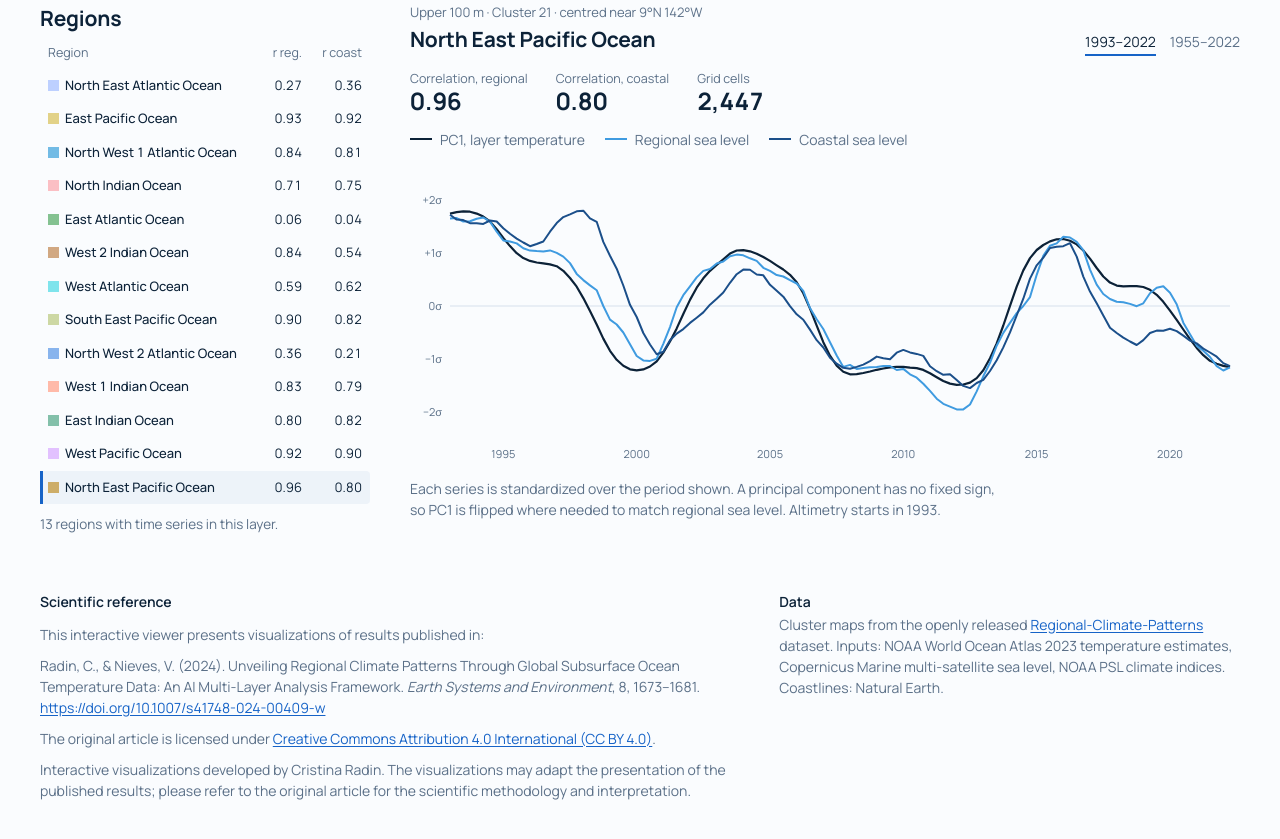
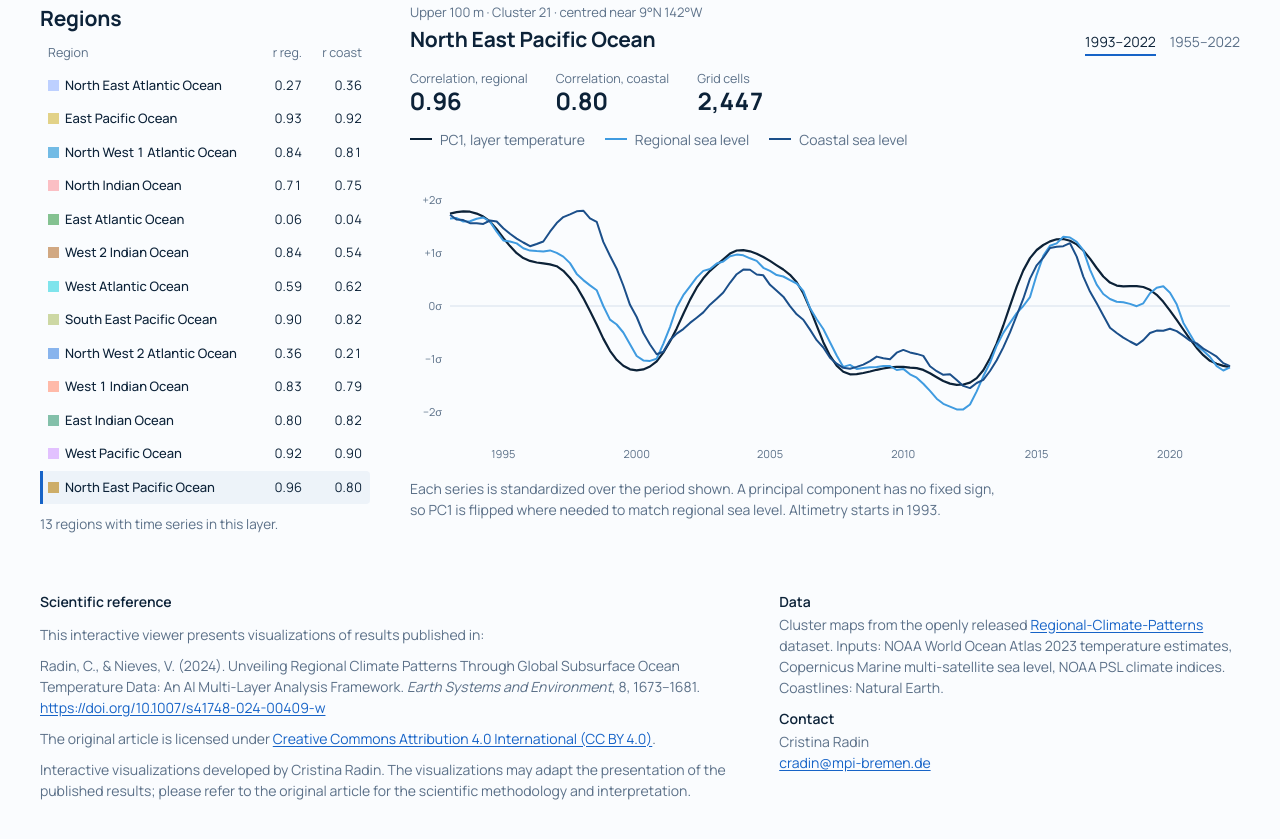
Before and after one commit to cristina-radin/ml-climate-modes-explorer, a plain HTML site: page index.html in a window 1280 px wide. Shown: the part 723-1562 px from the top of the page. Drawn offline with Linux system fonts and the light colour scheme.

Commit message:
Add files via upload

```diff
--- a/index.html
+++ b/index.html
@@ -91,6 +91,7 @@
     </div>
     <div class="side">
       <p><b>Data</b>Cluster maps from the openly released <a href="https://github.com/AI4OCEANS/Regional-Climate-Patterns" target="_blank" rel="noopener">Regional-Climate-Patterns</a> dataset. Inputs: NOAA World Ocean Atlas 2023 temperature estimates, Copernicus Marine multi-satellite sea level, NOAA PSL climate indices. Coastlines: Natural Earth.</p>
+      <p><b>Contact</b>Cristina Radin<br><a href="mailto:cradin@mpi-bremen.de">cradin@mpi-bremen.de</a></p>
     </div>
   </footer>
 </div>
```
Also changed, not shown: 1 other file.
